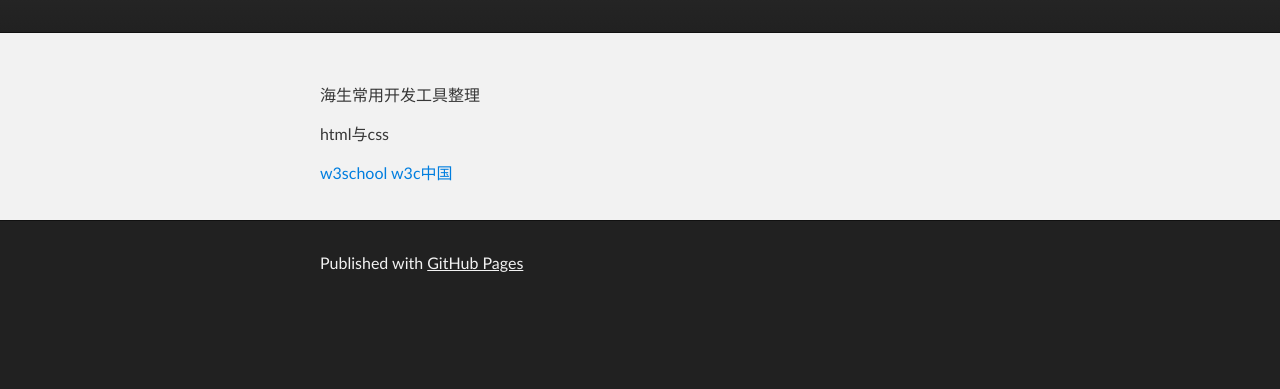
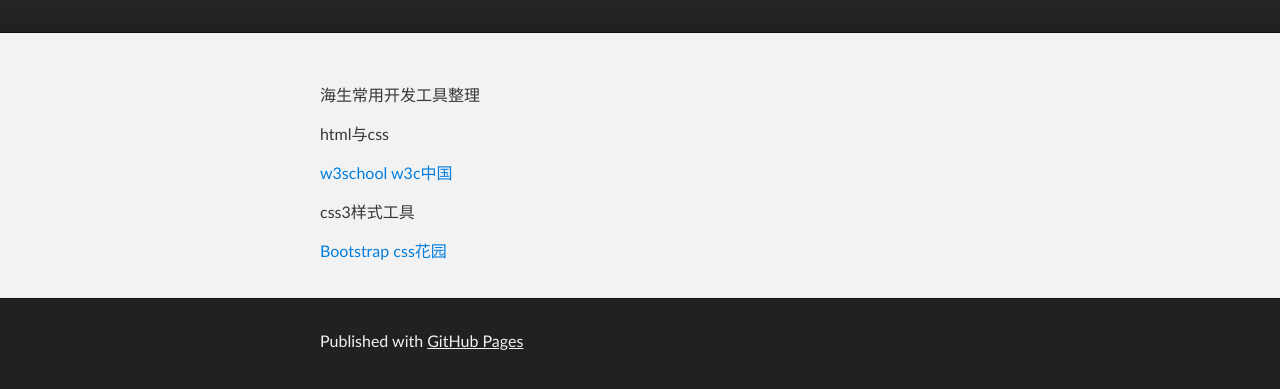
Before and after one commit to hisheng/hisheng.github.io, a plain HTML site: page index.html in a window 1280 px wide. Shown: the part 177-566 px from the top of the page. Drawn offline with Linux system fonts and the light colour scheme.

Commit message:
Update index.html

```diff
--- a/index.html
+++ b/index.html
@@ -32,6 +32,11 @@
         <p><a href="http://www.w3school.com.cn/" target="_blank">w3school</a>
           <a href="http://www.chinaw3c.org/" target="_blank">w3c中国</a>
         </p>
+        <p>css3样式工具</p>
+        <p><a href="http://www.bootcss.com/" target="_blank">Bootstrap</a>
+        <a href="http://www.csszengarden.com/" target="_blank">css花园</a>
+
+        </p>
 
       </section>
 
```
